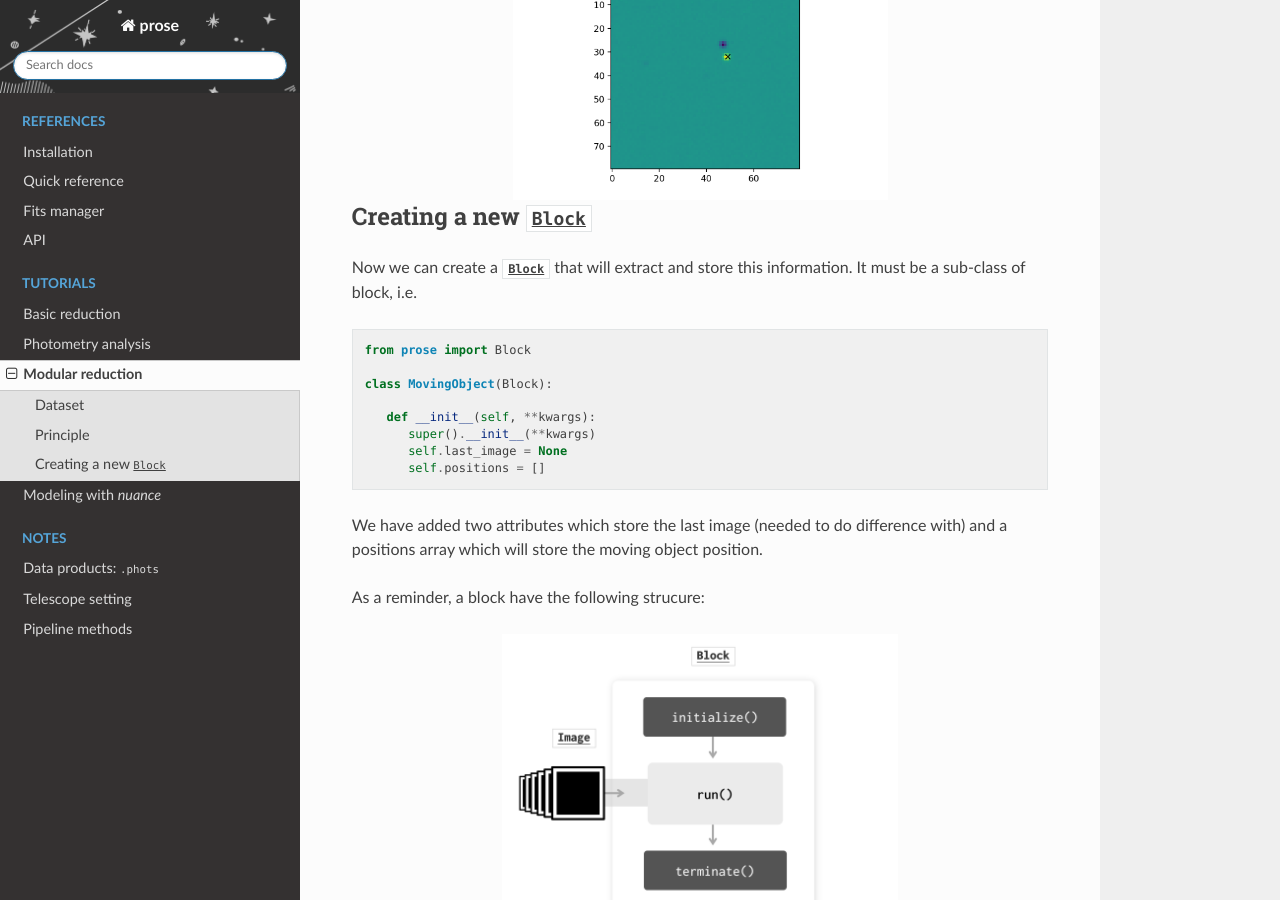
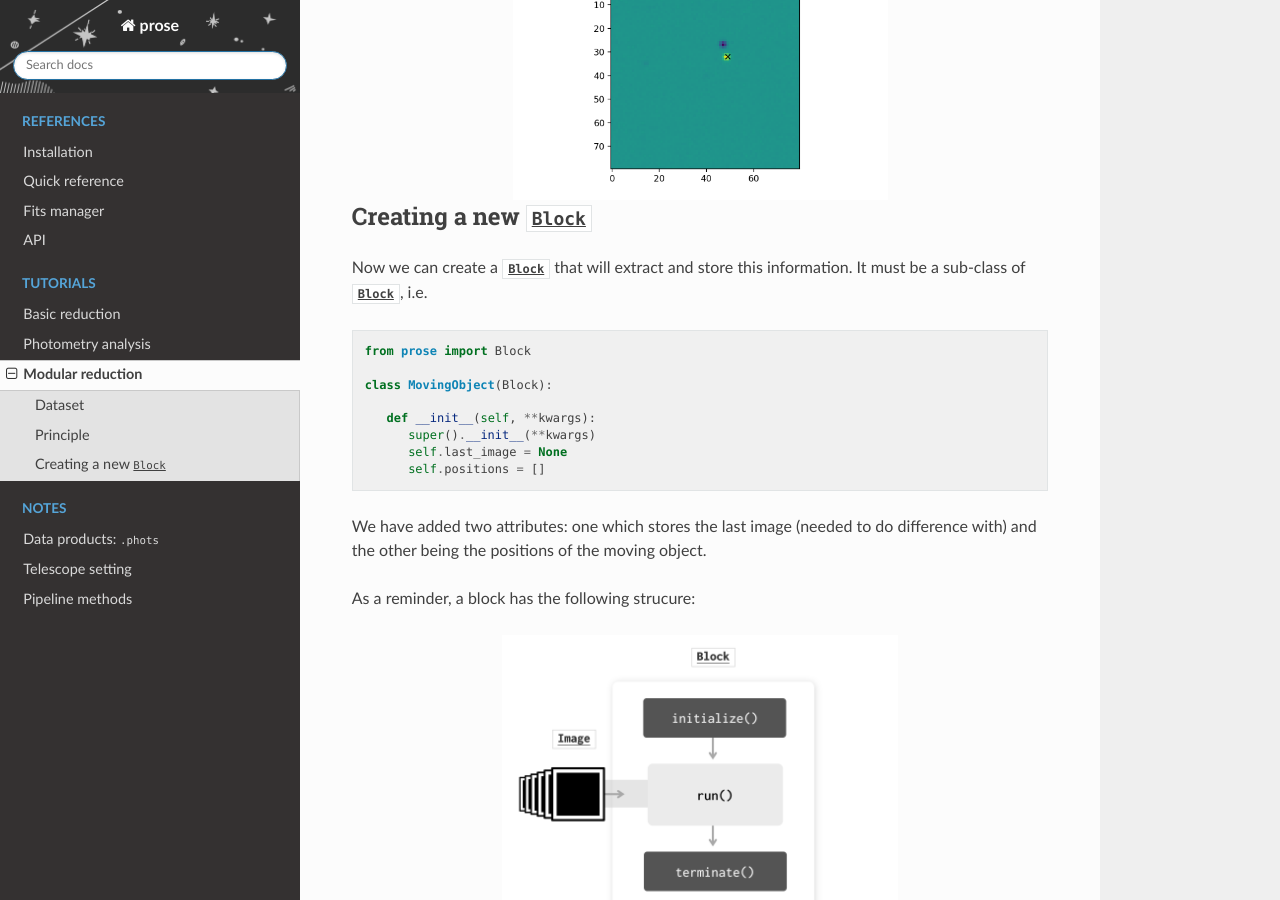
Before and after one commit to lgrcia/prose, a Sphinx documentation site: the page built from docs/source/tutorials/modular-reduction/modular-reduction.rst, in a window 1280 px wide and 900 px high, scrolled down 1931 px. Built offline with Sphinx 7.4.7 and the Read the Docs theme 2.0.0, drawn with Linux system fonts in a browser that asks for light colours; some of the changed text lies outside the part shown.

Commit message:
update docs

```diff
--- a/docs/source/index.rst
+++ b/docs/source/index.rst
@@ -29,7 +29,6 @@
    tutorials/reduction/reduction
    tutorials/photometry-analysis/photometry-analysis
    tutorials/modular-reduction/modular-reduction
-   tutorials/modeling-nuance/modeling-nuance
 
 
 .. toctree::
--- a/docs/source/tutorials/modeling-nuance/modeling-nuance.rst
+++ /dev/null
@@ -1,4 +0,0 @@
-.. _modeling-nuance:
-
-Modeling with *nuance*
-======================
--- a/docs/source/tutorials/modular-reduction/modular-reduction.rst
+++ b/docs/source/tutorials/modular-reduction/modular-reduction.rst
@@ -86,10 +86,9 @@
          self.last_image = None
          self.positions = []
 
-We have added two attributes which store the last image (needed to do difference with) and a positions array which will store the moving object position.
+We have added two attributes: one which stores the last image (needed to do difference with) and the other being the positions of the moving object.
 
-As a reminder, a block have the following strucure:
-
+As a reminder, a block has the following strucure:
 
 .. figure:: ./block_structure.jpg
    :align: center
```
Also changed, not shown: other parts of docs/source/tutorials/modular-reduction/modular-reduction.rst (+2 -2 lines), docs/source/tutorials/modular-reduction/diagram/pipeline_diagram.png (deleted), 2 other files.
